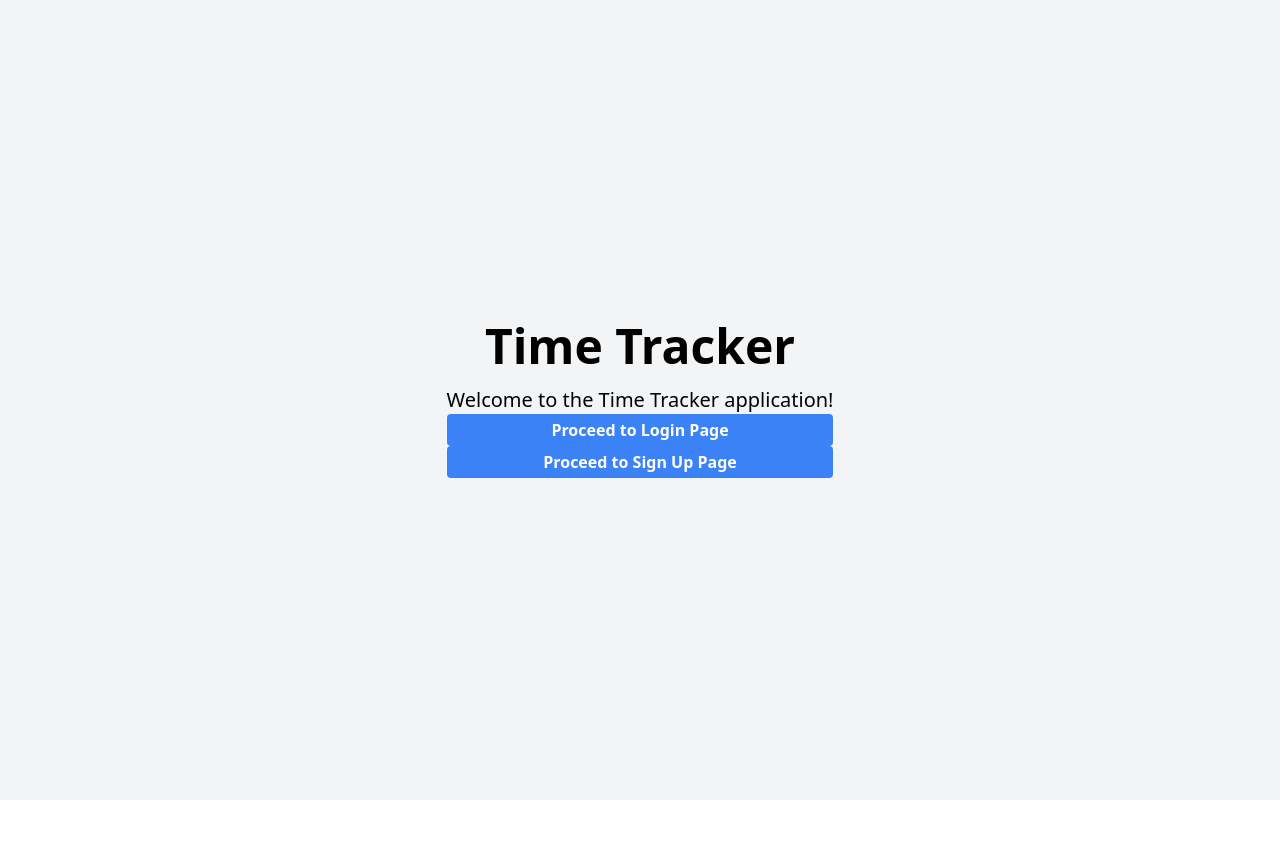
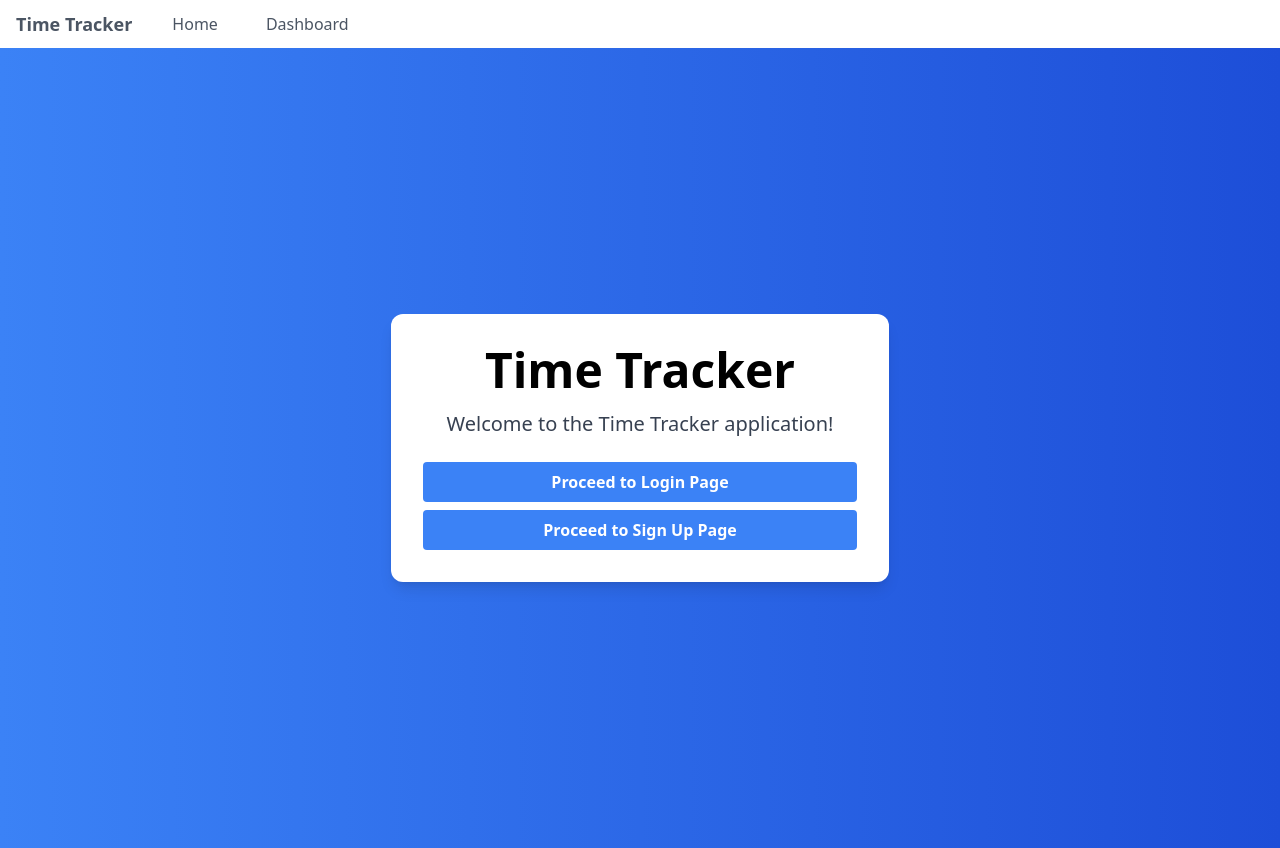
Before and after one commit to xixicir/cs-320-team-3-front-end, a Next.js app: page / in a window 1280 px wide. Before the commit the page ends 800 px from the top, so only its background shows below. Built offline with nearby package versions, Linux system fonts and the light colour scheme.

Commit message:
QoL changes - taskbar & theme

```diff
--- a/package.json
+++ b/package.json
@@ -34,6 +34,7 @@
     "@types/react-plotly.js": "^2.6.0",
     "autoprefixer": "^10.4.13",
     "dprint": "^0.34.5",
+    "file-loader": "^6.2.0",
     "postcss": "^8.4.21",
     "tailwindcss": "^3.2.7"
   }
--- a/src/app/auth.ts
+++ b/src/app/auth.ts
@@ -3,8 +3,7 @@
 const ENDPOINT = "http://127.0.0.1:8080";
 
 export function isLoggedIn() {
-  const isTokenInLocalStorage = localStorage.getItem("token") !== null;
-  return isTokenInLocalStorage;
+  return typeof window !== "undefined" && localStorage.getItem("token") !== null
 }
 
 export function storeAuthToken(token: string) {
--- a/src/app/me/page.tsx
+++ b/src/app/me/page.tsx
@@ -3,6 +3,7 @@
 import { useRouter } from "next/navigation";
 import { useEffect, useState } from "react";
 import { getUserData, isLoggedIn } from "../auth";
+import { Taskbar } from "../page"
 
 export default function Page() {
   const router = useRouter();
@@ -56,30 +57,39 @@ export default function Page() {
     return new Date(date).toLocaleString();
   };
 
+
   return (
-    <div className="min-h-screen">
+    <>
+    <Taskbar />
+      <div className="min-h-screen bg-gradient-to-r from-blue-500 to-blue-700">
         <div className="container mx-auto py-10 px-4">
-        <h1 className="text-6xl font-bold mb-8 font-playfair text-center">
+          <div className="text-center p-8 bg-white rounded-xl shadow-lg">
+            <h1 className="text-6xl font-bold mb-8 font-playfair text-black-700">
               {typedUserData.account.first_name} {typedUserData.account.last_name}'s Dashboard
             </h1>
             <div className="flex flex-col space-y-4">
               <div>
-            <label className="block mb-2">Email</label>
-            <p className="border p-2 rounded w-full">{typedUserData.account.email_address}</p>
+                <label className="block mb-2 text-gray-700">Email</label>
+                <p className="border p-2 rounded w-full text-gray-700">{typedUserData.account.email_address}</p>
               </div>
               <div>
-            <label className="block mb-2">Time Entries</label>
-            <div className="border p-2 rounded w-full space-y-4">
+                <label className="block mb-2 text-gray-700">Time Entries</label>
+                <div className="border rounded w-full">
+                  <div className="overflow-y-auto max-h-72">
                     {typedUserData.time.time_entries.map((entry, index) => (
-                <div key={index} className="border-b flex justify-between py-2">
+                      <div
+                        key={index}
+                        className={`border-b flex justify-between py-2 px-4 "bg-white"
+                        hover:bg-blue-200 transition-colors duration-150`}
+                      >
                         <div>
-                    <span className="font-bold">Pay Rate:</span> {entry.pay_rate}
+                          <span className="font-bold text-gray-700">Pay Rate:</span> {entry.pay_rate}
                         </div>
                         <div>
-                    <span className="font-bold">Start:</span> {formatDate(entry.start)}
+                          <span className="font-bold text-gray-700">Start:</span> {formatDate(entry.start)}
                         </div>
                         <div>
-                    <span className="font-bold">End:</span> {formatDate(entry.end)}
+                          <span className="font-bold text-gray-700">End:</span> {formatDate(entry.end)}
                         </div>
                       </div>
                     ))}
@@ -88,5 +98,8 @@ export default function Page() {
               </div>
             </div>
           </div>
+        </div>
+      </div>
+    </>
   );
 }
--- a/src/app/page.tsx
+++ b/src/app/page.tsx
@@ -3,25 +3,84 @@ import React from "react";
 import { useRouter } from "next/navigation";
 import { isLoggedIn, deleteAuthToken } from "./auth";
 
+export const Taskbar = () => {
+  const router = useRouter();
+
+  return (
+    <nav className="bg-white shadow-md">
+      <div className="container mx-auto px-4 py-2">
+        <div className="flex items-center justify-between">
+          <div className="flex items-center space-x-6">
+            <div
+              onClick={() => router.push("/")}
+              className="cursor-pointer text-gray-600 hover:text-gray-900 transition-colors duration-150 font-bold text-lg"
+            >
+              Time Tracker
+            </div>
+            <div className="flex space-x-4">
+              <div
+                onClick={() => router.push("/")}
+                className="cursor-pointer text-gray-600 hover:text-gray-900 transition-colors duration-150 py-1 px-4 rounded hidden sm:block"
+              >
+                Home
+              </div>
+              <div
+                onClick={() => router.push("/me")}
+                className="cursor-pointer text-gray-600 hover:text-gray-900 transition-colors duration-150 py-1 px-4 rounded hidden sm:block"
+              >
+                Dashboard
+              </div>
+            </div>
+          </div>
+        </div>
+      </div>
+    </nav>
+  );
+};
+
 const HomePage = () => {
   const router = useRouter();
+
   return (
-    <div className="bg-gray-100 min-h-screen flex items-center justify-center">
-      <div className="text-center">
-        <h1 className="text-5xl font-bold mb-4">Time Tracker</h1>
-        <p className="text-xl">Welcome to the Time Tracker application!</p>
-        {!isLoggedIn() ? <button onClick={()=>{router.push("/login")}} className="bg-blue-500 hover:bg-blue-700 text-white font-bold py-1 px-1 rounded w-full">
-          Proceed to Login Page
-          </button> : <button className="bg-blue-500 hover:bg-blue-700 text-white font-bold py-1 px-1 rounded w-full">
-          Proceed to your home page!
-          </button>
-        }
-        {!isLoggedIn() ? <button onClick={()=>{router.push("/signup")}} className="bg-blue-500 hover:bg-blue-700 text-white font-bold py-1 px-1 rounded w-full">
-          Proceed to Sign Up Page
-          </button> : null
-        }
+    <>
+      <Taskbar />
+      <div className="bg-gradient-to-r from-blue-500 to-blue-700 min-h-screen flex items-center justify-center">
+        <div className="text-center p-8 bg-white rounded-xl shadow-lg">
+          <h1 className="text-5xl font-bold text-black-700 mb-4">Time Tracker</h1>
+          <p className="text-xl text-gray-700">Welcome to the Time Tracker application!</p>
+          {!isLoggedIn() ? (
+            <button
+              onClick={() => {
+                router.push("/login");
+              }}
+              className="bg-blue-500 hover:bg-blue-700 text-white font-bold py-2 px-4 rounded mt-6 mb-2 w-full"
+            >
+              Proceed to Login Page
+            </button>
+          ) : (
+            <button
+              onClick={() => {
+                router.push("/me");
+              }}
+              className="bg-blue-500 hover:bg-blue-700 text-white font-bold py-2 px-4 rounded mt-6 mb-2 w-full"
+            >
+              Proceed to your home page!
+            </button>
+          )}
+
+          {!isLoggedIn() ? (
+            <button
+              onClick={() => {
+                router.push("/signup");
+              }}
+              className="bg-blue-500 hover:bg-blue-700 text-white font-bold py-2 px-4 rounded w-full"
+            >
+              Proceed to Sign Up Page
+            </button>
+          ) : null}
+        </div>
       </div>
-    </div>
+    </>
   );
 };
 
```
Also changed, not shown: 1 other file (tests, documents, lock files or other folders). Lines whose indentation alone changed are shown as unchanged.
